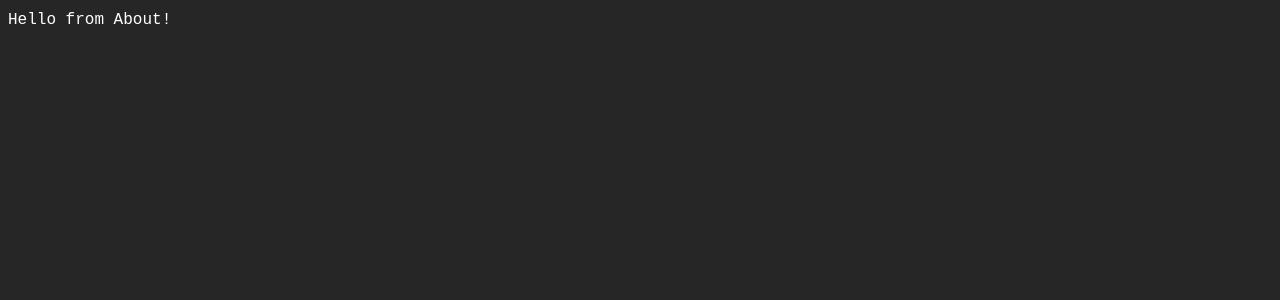
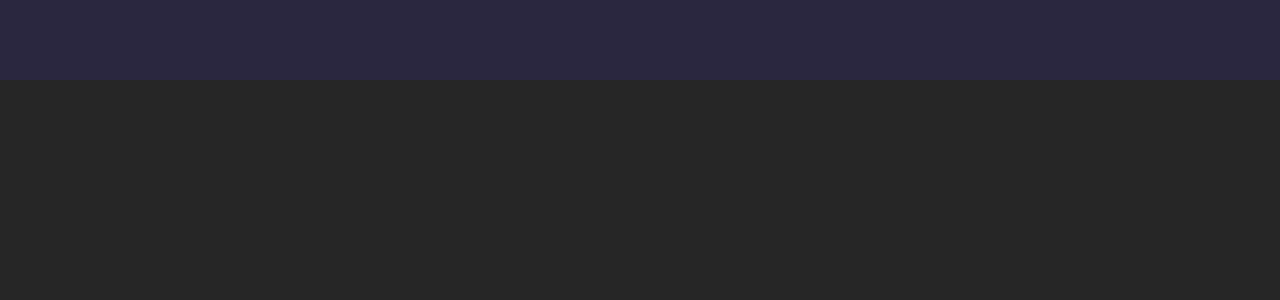
Before and after one commit to RevenantEverest/occultlang_website, a React (Vite) app: page /about in a window 1280 px wide. Shown: the top 300 px of the page. Built offline with nearby package versions, Linux system fonts and the light colour scheme.

Commit message:
Add Layout to about route

```diff
--- a/src/routes/about.lazy.tsx
+++ b/src/routes/about.lazy.tsx
@@ -1,4 +1,6 @@
 import { createLazyFileRoute } from '@tanstack/react-router';
+
+import Layout from '@@components/Common/Layout';
 
 export const Route = createLazyFileRoute('/about')({
     component: About,
@@ -6,8 +8,7 @@ export const Route = createLazyFileRoute('/about')({
 
 function About() {
     return(
-      <div className="p-2">
-        Hello from About!
-      </div>
+        <Layout className="items-center justify-center">
+        </Layout>
     );
 };
```
